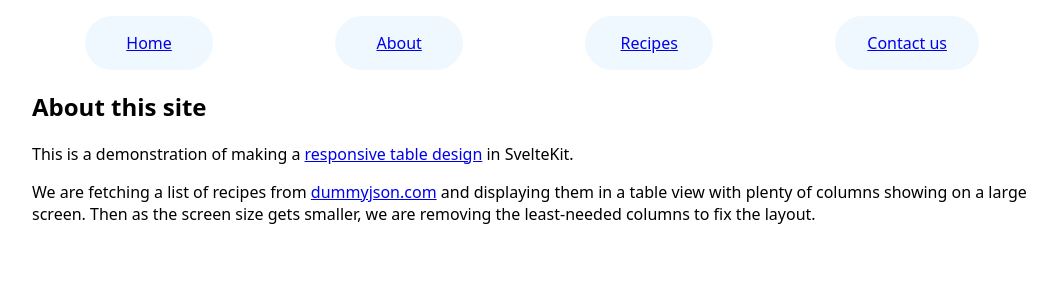
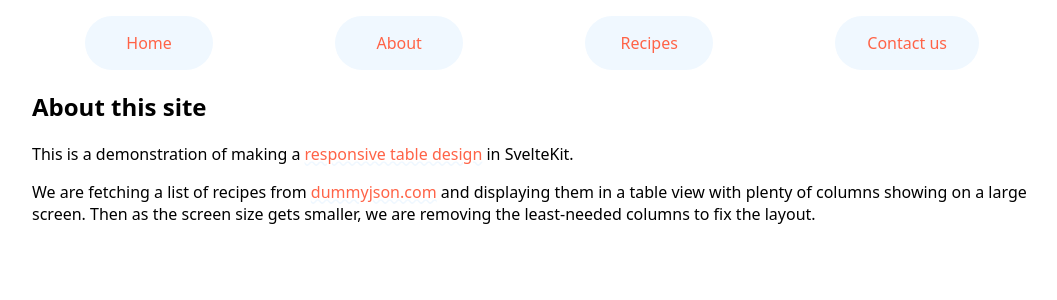
Before and after one commit to bit-web-1/recipe-app-demo, a SvelteKit app: page /about in a window 1280 px wide. Shown: the top 300 px of the page, without its empty margins (108-1165 px from the left). Built offline with nearby package versions, Linux system fonts and the light colour scheme.

Commit message:
Add silly link styling

```diff
--- a/src/routes/+layout.svelte
+++ b/src/routes/+layout.svelte
@@ -25,4 +25,11 @@
 		max-width: 1000px;
 		margin: 0 auto;
 	}
+	:global(a) {
+		color: tomato;
+		text-decoration: aliceblue wavy underline;
+	}
+	:global(a:hover) {
+		text-decoration: lightblue wavy underline;
+	}
 </style>
```
